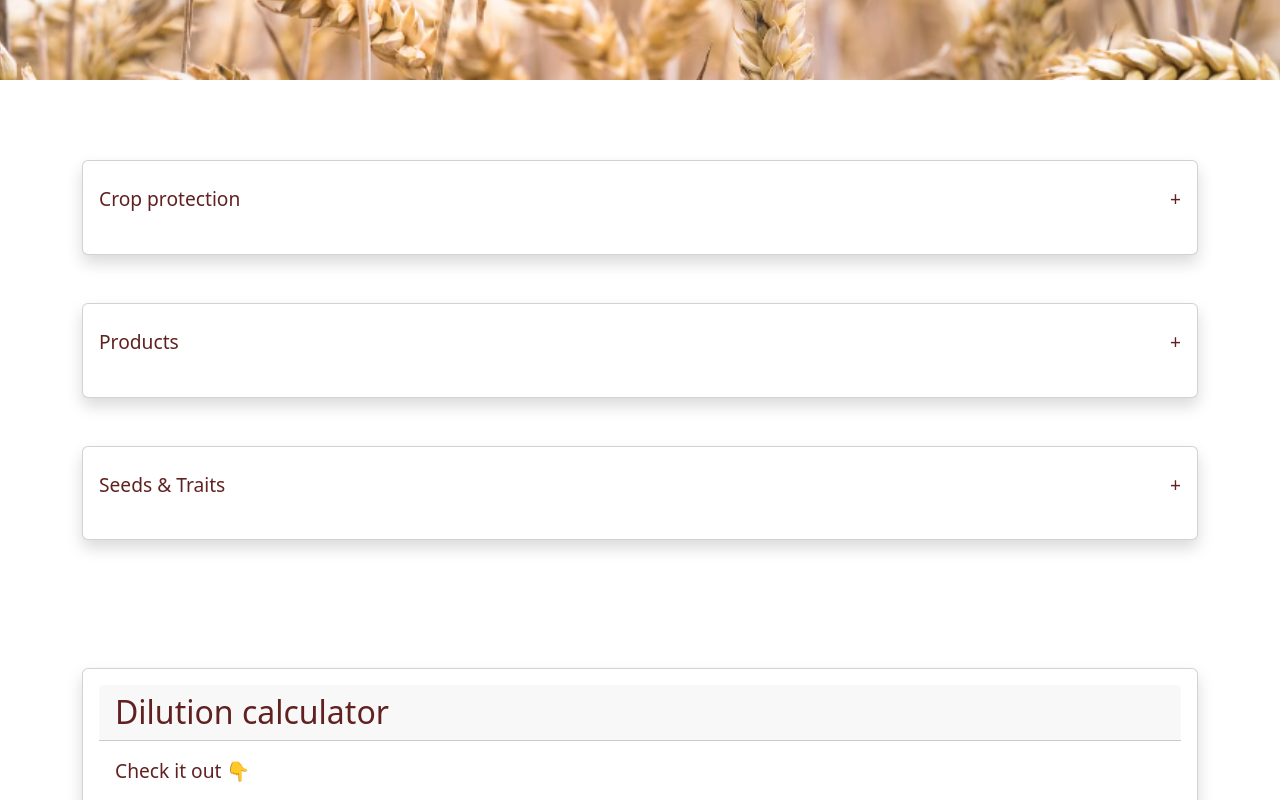
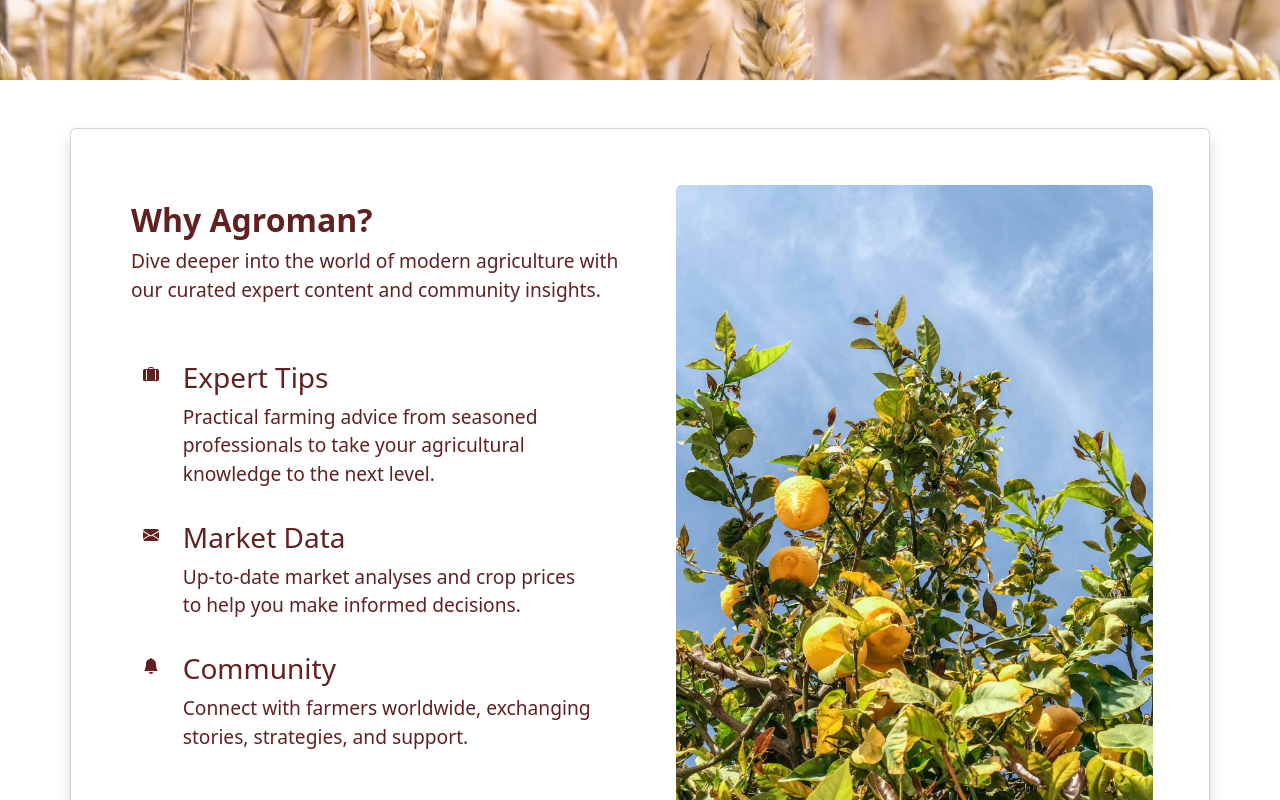
Before and after one commit to Evaketesdi/agroman, a React (Create React App) app: page / in a window 1280 px wide. Shown: the part 560-1360 px from the top of the page. Built offline with nearby package versions, Linux system fonts and the light colour scheme.

Commit message:
main section added

```diff
--- a/src/App.css
+++ b/src/App.css
@@ -3,6 +3,9 @@
 }
 :root {
   --main-color: rgb(97, 33, 33);
+}
+img {
+  border-radius: 1%;
 }
 .hero-section {
   background-image: url("/public/herosection-photo.png");
--- a/src/App.js
+++ b/src/App.js
@@ -15,6 +15,25 @@
   SvgComponent2,
   SvgComponent3,
 } from "./Features";
+import Main, { SvgComponent_1, SvgComponent_2, SvgComponent_3 } from "./Main";
+
+export const main = [
+  {
+    title: "Expert Tips",
+    text: "Practical farming advice from seasoned professionals to take your agricultural knowledge to the next level.",
+    svg: <SvgComponent_1 />,
+  },
+  {
+    title: "Market Data",
+    text: "Up-to-date market analyses and crop prices to help you make informed decisions.",
+    svg: <SvgComponent_2 />,
+  },
+  {
+    title: "Community",
+    text: "Connect with farmers worldwide, exchanging stories, strategies, and support.",
+    svg: <SvgComponent_3 />,
+  },
+];
 
 export const blog = [
   {
@@ -129,6 +148,7 @@
     <div>
       <NavBar />
       <HeroSection />
+      <Main data={main} />
       <Accordion data={blog} />
       <DilutionCalculator data={calculator} />
       <Features data={features} />
--- /dev/null
+++ b/src/Main.js
@@ -0,0 +1,81 @@
+import React from "react";
+
+export const SvgComponent_1 = () => (
+  <svg
+    xmlns="http://www.w3.org/2000/svg"
+    width="16"
+    height="16"
+    fill="currentColor"
+    class="bi bi-suitcase-lg-fill"
+    viewBox="0 0 16 16"
+  >
+    <path d="M7 0a2 2 0 0 0-2 2H1.5A1.5 1.5 0 0 0 0 3.5v9A1.5 1.5 0 0 0 1.5 14H2a.5.5 0 0 0 1 0h10a.5.5 0 0 0 1 0h.5a1.5 1.5 0 0 0 1.5-1.5v-9A1.5 1.5 0 0 0 14.5 2H11a2 2 0 0 0-2-2zM6 2a1 1 0 0 1 1-1h2a1 1 0 0 1 1 1zM3 13V3h1v10zm9 0V3h1v10z" />
+  </svg>
+);
+
+export const SvgComponent_2 = () => (
+  <svg
+    xmlns="http://www.w3.org/2000/svg"
+    width="16"
+    height="16"
+    fill="currentColor"
+    class="bi bi-envelope-fill"
+    viewBox="0 0 16 16"
+  >
+    <path d="M.05 3.555A2 2 0 0 1 2 2h12a2 2 0 0 1 1.95 1.555L8 8.414zM0 4.697v7.104l5.803-3.558zM6.761 8.83l-6.57 4.027A2 2 0 0 0 2 14h12a2 2 0 0 0 1.808-1.144l-6.57-4.027L8 9.586zm3.436-.586L16 11.801V4.697z" />
+  </svg>
+);
+
+export const SvgComponent_3 = () => (
+  <svg
+    xmlns="http://www.w3.org/2000/svg"
+    width="16"
+    height="16"
+    fill="currentColor"
+    class="bi bi-bell-fill"
+    viewBox="0 0 16 16"
+  >
+    <path d="M8 16a2 2 0 0 0 2-2H6a2 2 0 0 0 2 2m.995-14.901a1 1 0 1 0-1.99 0A5 5 0 0 0 3 6c0 1.098-.5 6-2 7h14c-1.5-1-2-5.902-2-7 0-2.42-1.72-4.44-4.005-4.901" />
+  </svg>
+);
+
+export default function Main({ data }) {
+  return (
+    <div className="container card shadow p-3 mb-5 bg-body rounded text-color my-5 p-5">
+      <div className="row">
+        <div className="container col-lg-6 col-md-12 col-sm-12 p-3 m-2">
+          <h2>
+            <strong>Why Agroman?</strong>
+          </h2>
+          <p>
+            Dive deeper into the world of modern agriculture with our curated
+            expert content and community insights.
+          </p>
+          <br />
+          {data.map((el) => (
+            <MainItem
+              title={el.title}
+              text={el.text}
+              svg={el.svg}
+              key={el.title}
+            />
+          ))}
+        </div>
+        <div className="col m-2">
+          <img src="/images/lemons.jpeg" alt="Lemons" className="img-fluid" />
+        </div>
+      </div>
+    </div>
+  );
+}
+function MainItem({ title, text, svg }) {
+  return (
+    <div className="container row my-3">
+      <div className="col-1">{svg}</div>
+      <div className="col">
+        <h3>{title}</h3>
+        <p>{text}</p>
+      </div>
+    </div>
+  );
+}
```
